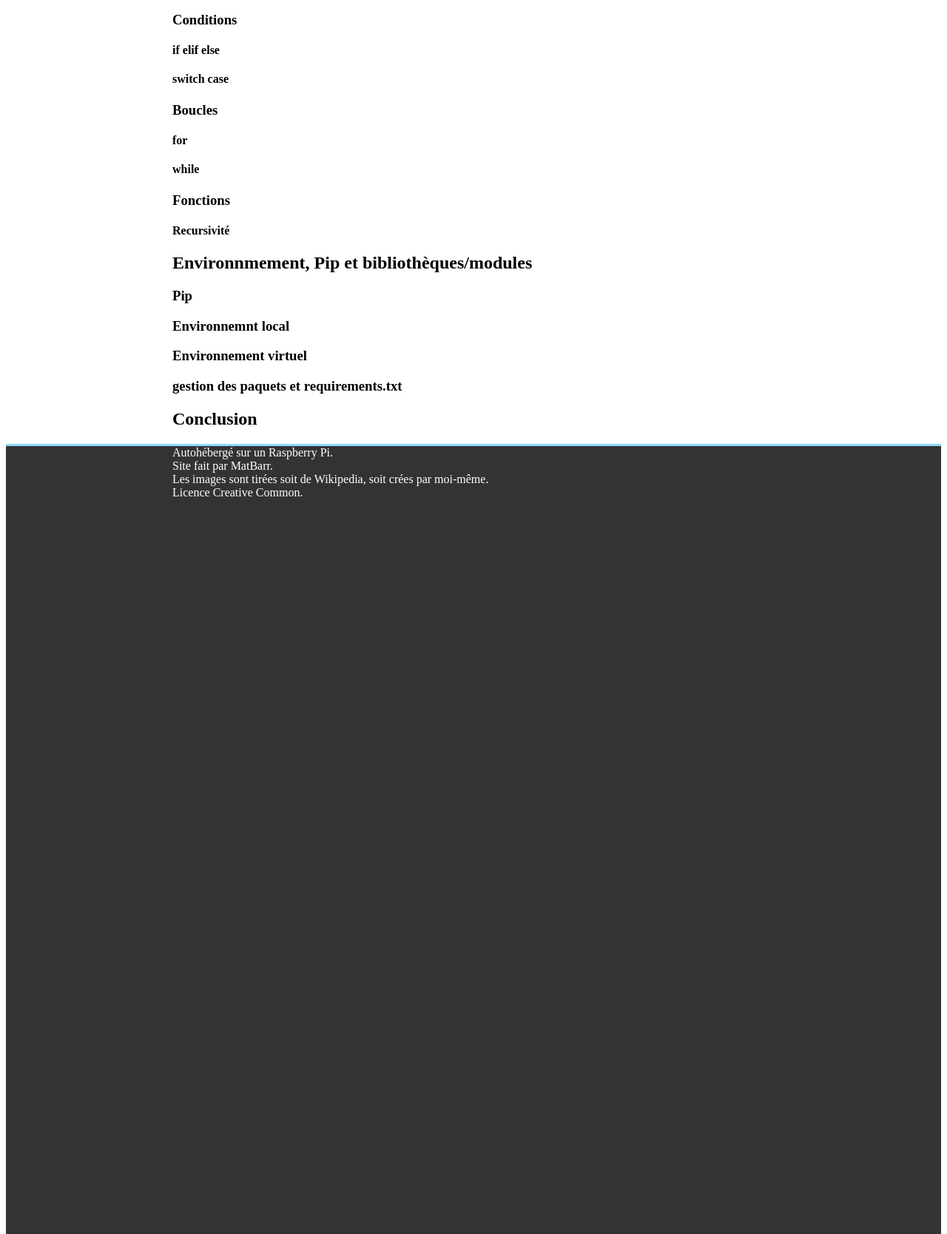
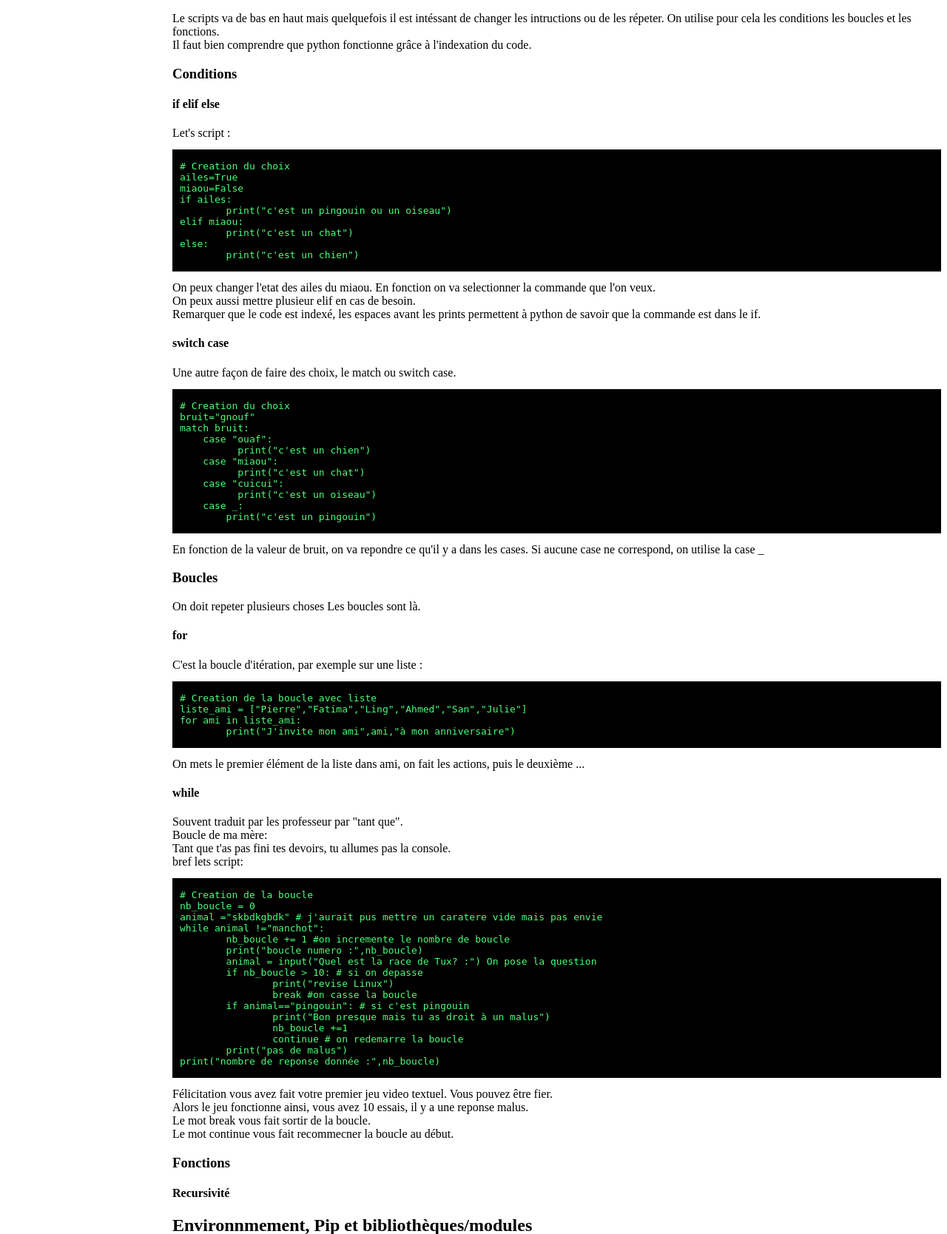
Before and after one commit to barrmath/piweb, a Flask app: page /data/python in a window 1280 px wide. Shown: the part 1640-3308 px from the top of the page at 74% size. Run offline with Flask 3, Linux system fonts and the light colour scheme.

Commit message:
continuer python

```diff
--- a/web_app/templates/data/python.html
+++ b/web_app/templates/data/python.html
@@ -2,7 +2,7 @@
 
 {%block content %}
 <p>
-  <h1>Python</h1>
+  <h1>Python Work In Progress</h1>
   <h2>Introduction</h2>
   <a href="https://www.python.org/"></a>Python est un langage de programmation interprété. Ainsi, il est indépendant de la machine tant que vous pouvez installer python sur celle-ci. Par contre, vous devez installer python.
   Il peut servir pour faire de la data science, du web, des scripts pour les administrateurs, ... Bref, il est assez polyvalent.
@@ -78,13 +78,81 @@ print(mes_choix["tux"])
   <div class="code">couleurs={'blue':#0000FF,"red":#FF0000,"green":#0000FF,"taupe":"it an animal not a fucking color"}</div>
   La doc des dicos est <a href="https://docs.python.org/3/tutorial/datastructures.html#dictionaries">ici.</a>
   <h2>Conditions, Boucles, Fonctions</h2>
+  Le scripts va de bas en haut mais quelquefois il est intéssant de changer les intructions ou de les répeter. On utilise pour cela les conditions les boucles et les fonctions.<br>
+  Il faut bien comprendre que python fonctionne grâce à l'indexation du code.<br>
   <h3>Conditions</h3>
   <h4>if elif else</h4>
+  Let's script :
+  <xmp class="code">
+# Creation du choix
+ailes=True
+miaou=False
+if ailes:
+        print("c'est un pingouin ou un oiseau")
+elif miaou:
+        print("c'est un chat")
+else:
+        print("c'est un chien")
+  </xmp>
+  On peux changer l'etat des ailes du miaou. En fonction on va selectionner la commande que l'on veux.<br>
+  On peux aussi mettre plusieur elif en cas de besoin.<br>
+  Remarquer que le code est indexé, les espaces avant les prints permettent à python de savoir que la commande est dans le if.<br>
   <h4>switch case</h4>
+  Une autre façon de faire des choix, le match ou switch case.<br>
+  <xmp class="code">
+# Creation du choix
+bruit="gnouf"
+match bruit:
+    case "ouaf":
+          print("c'est un chien")
+    case "miaou":
+          print("c'est un chat")
+    case "cuicui":
+          print("c'est un oiseau")
+    case _:
+        print("c'est un pingouin")
+  </xmp>
+  En fonction de la valeur de bruit, on va repondre ce qu'il y a dans les cases. Si aucune case ne correspond, on utilise la case _<br>
   <h3>Boucles</h3>
+  On doit repeter plusieurs choses Les boucles sont là.
   <h4>for</h4>
+  C'est la boucle d'itération, par exemple sur une liste :
+  <xmp class="code">
+# Creation de la boucle avec liste
+liste_ami = ["Pierre","Fatima","Ling","Ahmed","San","Julie"]
+for ami in liste_ami:
+        print("J'invite mon ami",ami,"à mon anniversaire")
+  </xmp>
+On mets le premier élément de la liste dans ami, on fait les actions, puis le deuxième ... <br>
   <h4>while</h4>
+  Souvent traduit par les professeur par "tant que".<br>
+  Boucle de ma mère:<br>
+  Tant que t'as pas fini tes devoirs, tu allumes pas la console.<br>
+  bref lets script:<br>
+  <xmp class="code">
+# Creation de la boucle
+nb_boucle = 0
+animal ="skbdkgbdk" # j'aurait pus mettre un caratere vide mais pas envie
+while animal !="manchot":
+        nb_boucle += 1 #on incremente le nombre de boucle
+        print("boucle numero :",nb_boucle)
+        animal = input("Quel est la race de Tux? :") On pose la question
+        if nb_boucle > 10: # si on depasse
+                print("revise Linux")
+                break #on casse la boucle
+        if animal=="pingouin": # si c'est pingouin
+                print("Bon presque mais tu as droit à un malus")
+                nb_boucle +=1
+                continue # on redemarre la boucle
+        print("pas de malus")
+print("nombre de reponse donnée :",nb_boucle)
+  </xmp>
+  Félicitation vous avez fait votre premier jeu video textuel. Vous pouvez être fier.<br>
+  Alors le jeu fonctionne ainsi, vous avez 10 essais, il y a une reponse malus.<br>
+  Le mot break vous fait sortir de la boucle.<br>
+  Le mot continue vous fait recommecner la boucle au début.<br>
   <h3>Fonctions</h3>
+
   <h4>Recursivité</h4>
 
   <h2>Environnmement, Pip et bibliothèques/modules</h2>
```
